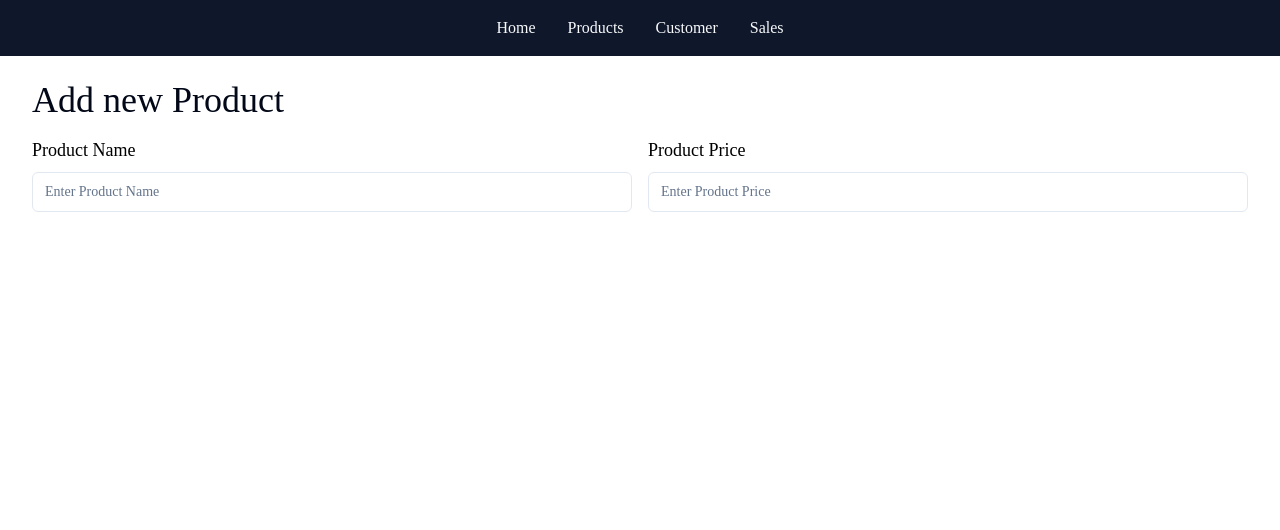
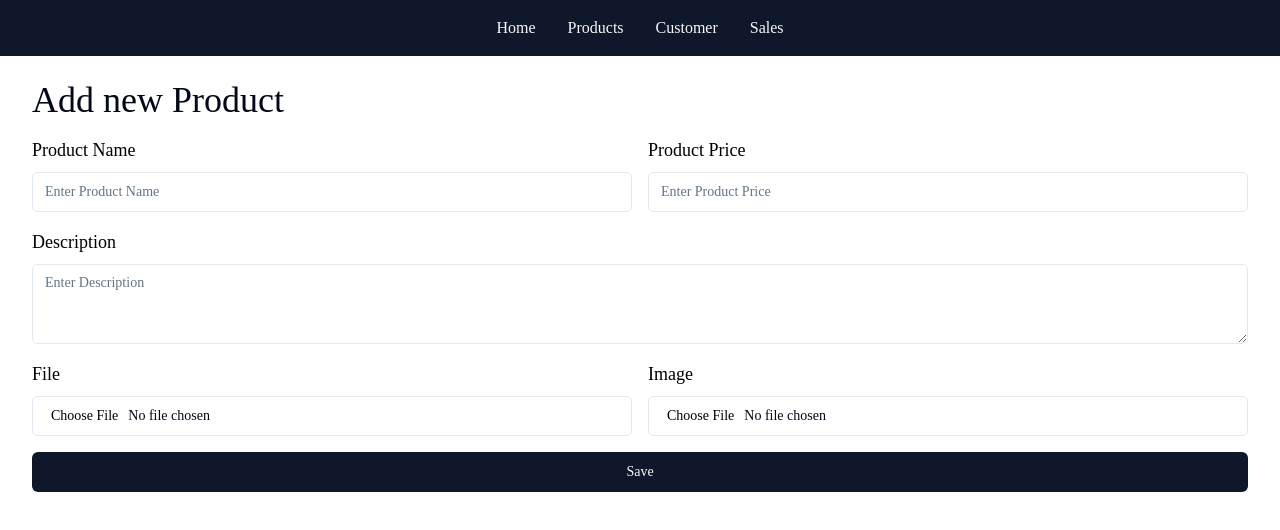
Before and after one commit to iamzubair6/next-js-ecommerce, a Next.js app: page /admin/products/new in a window 1280 px wide. Shown: the top 530 px of the page. Built offline with nearby package versions, Linux system fonts and the light colour scheme.

Commit message:
ProductForm page complete, action -> addProduct action added and zod package install

```diff
--- /dev/null
+++ b/app/admin/_action/products.ts
@@ -0,0 +1,5 @@
+"use server";
+
+export async function addProduct(formData: FormData) {
+  console.log(formData, "formDataformData");
+}
--- a/app/admin/products/_components/ProductForm.tsx
+++ b/app/admin/products/_components/ProductForm.tsx
@@ -1,12 +1,15 @@
 "use client";
+import { Button } from "@/components/ui/button";
 import { Input } from "@/components/ui/input";
 import { Label } from "@/components/ui/label";
+import { Textarea } from "@/components/ui/textarea";
 import { useState } from "react";
+import { addProduct } from "../../_action/products";
 
 const ProductForm = () => {
   const [price, setPrice] = useState<number>();
   return (
-    <form className="grid grid-cols-2 gap-4">
+    <form action={addProduct} className="grid grid-cols-2 gap-4">
       <div className="space-y-2">
         <Label className="text-lg text-black" htmlFor="name">
           Product Name
@@ -33,6 +36,32 @@ const ProductForm = () => {
           placeholder="Enter Product Price"
         />
       </div>
+      <div className="space-y-2 col-span-full">
+        <Label className="text-lg text-black" htmlFor="description">
+          Description
+        </Label>
+        <Textarea
+          id="descritption"
+          name="description"
+          required
+          placeholder="Enter Description"
+        />
+      </div>
+      <div className="space-y-2">
+        <Label className="text-lg text-black" htmlFor="file">
+          File
+        </Label>
+        <Input type="file" id="file" name="file" required />
+      </div>
+      <div className="space-y-2">
+        <Label className="text-lg text-black" htmlFor="image">
+          Image
+        </Label>
+        <Input type="file" id="image" name="image" required accept="image/*" />
+      </div>
+      <Button type="submit" className="col-span-full">
+        Save
+      </Button>
     </form>
   );
 };
--- a/package.json
+++ b/package.json
@@ -18,7 +18,8 @@
     "react": "^18",
     "react-dom": "^18",
     "tailwind-merge": "^2.2.2",
-    "tailwindcss-animate": "^1.0.7"
+    "tailwindcss-animate": "^1.0.7",
+    "zod": "^3.23.8"
   },
   "devDependencies": {
     "@prisma/client": "^5.11.0",
```
Also changed, not shown: 1 other file (tests, documents, lock files or other folders).
